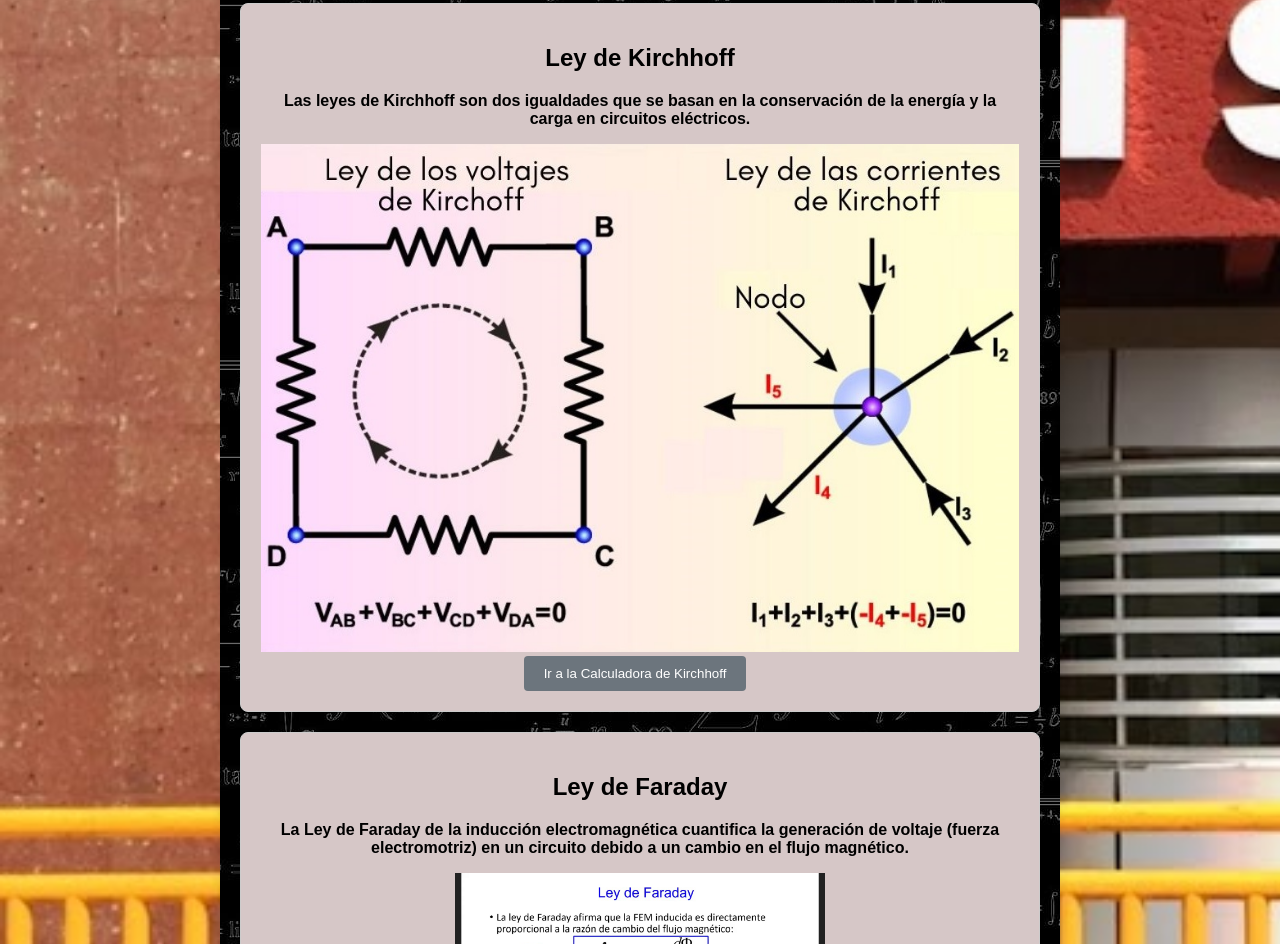
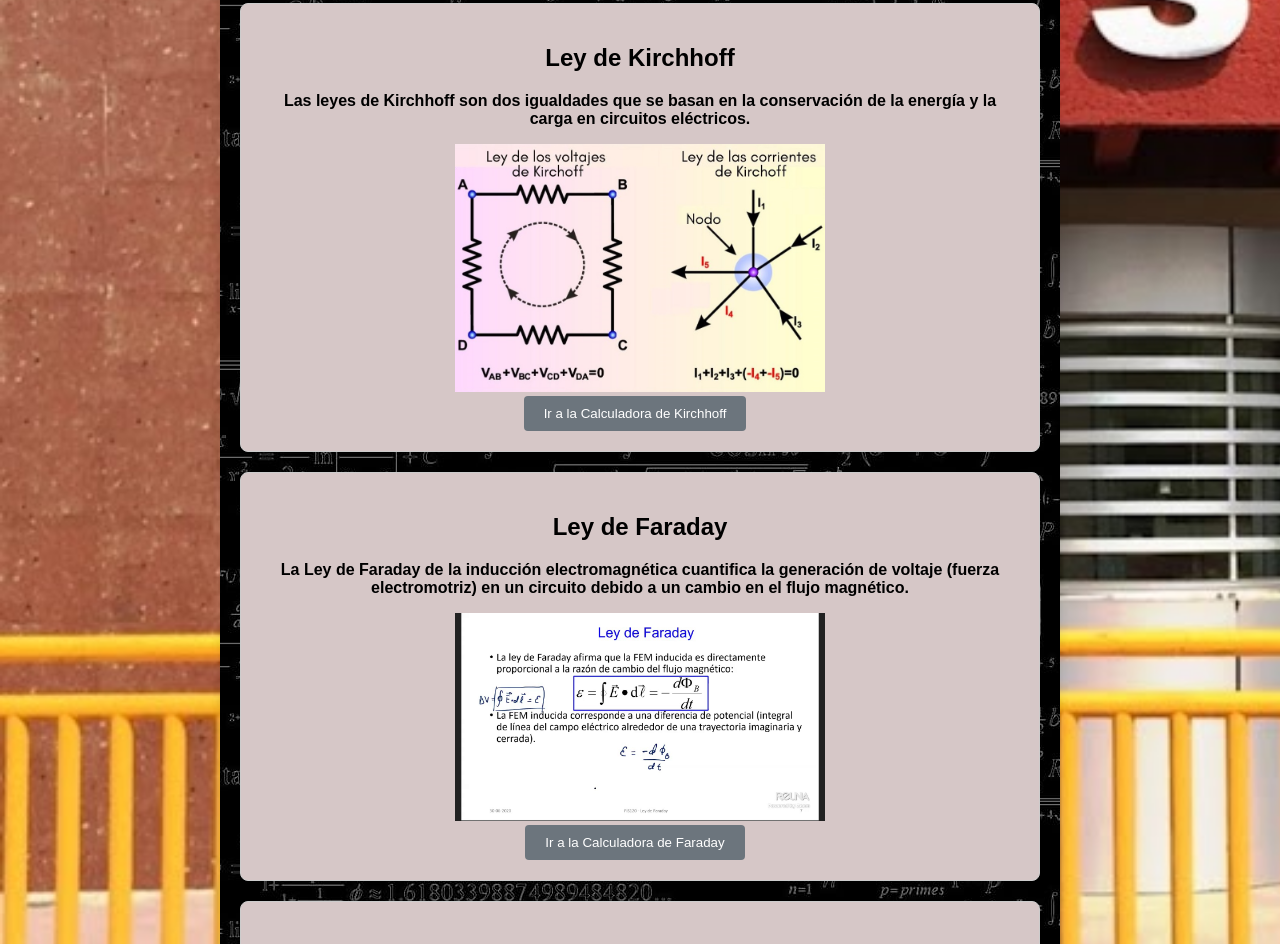
Before and after one commit to nose-122/fisica, a plain HTML site: page index.html in a window 1280 px wide. Shown: the part 815-1759 px from the top of the page. Drawn offline with Linux system fonts and the light colour scheme.

Commit message:
Update index.html

```diff
--- a/index.html
+++ b/index.html
@@ -20,7 +20,7 @@
         <section class="card">
             <h2>Ley de Kirchhoff</h2>
             <p>Las leyes de Kirchhoff son dos igualdades que se basan en la conservación de la energía y la carga en circuitos eléctricos.</p>
-            <img src="i/Kirchhoff.jpg" alt="ley de kirchhoff">
+            <img src="i/Kirchhoff.jpg" alt="ley de kirchhoff" width="370" height="250">
             <br>
             <button onclick="location.href='l_kirchhoff.html'">Ir a la Calculadora de Kirchhoff</button>
         </section>
```
